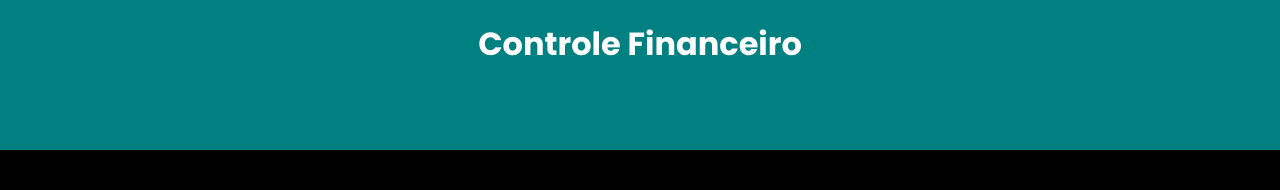
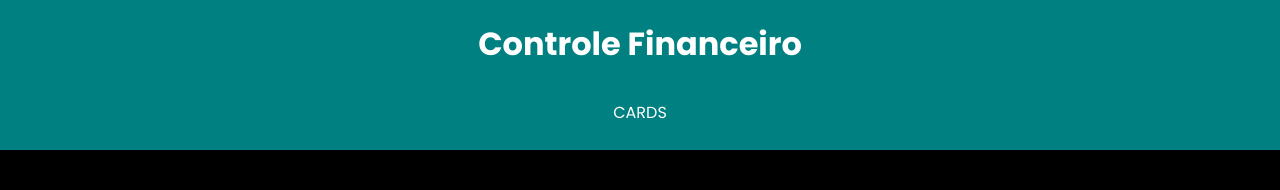
Before and after one commit to yandrakarine/financial-Control-System, a React (Vite) app: page / in a window 1280 px wide. Shown: the top 190 px of the page. Built offline with nearby package versions, Linux system fonts and the light colour scheme.

Commit message:
add rResume component

```diff
--- a/src/App.jsx
+++ b/src/App.jsx
@@ -1,11 +1,13 @@
 import { useState } from 'react'
 import Header from './components/Header'
+import Resume from './components/Resume'
 import GlobalStyle from './styles/global'
 
-function App() {
+const App = () => {
   return (
     <>
       <Header/>
+      <Resume/>
       <GlobalStyle />
     </>
   )
```
